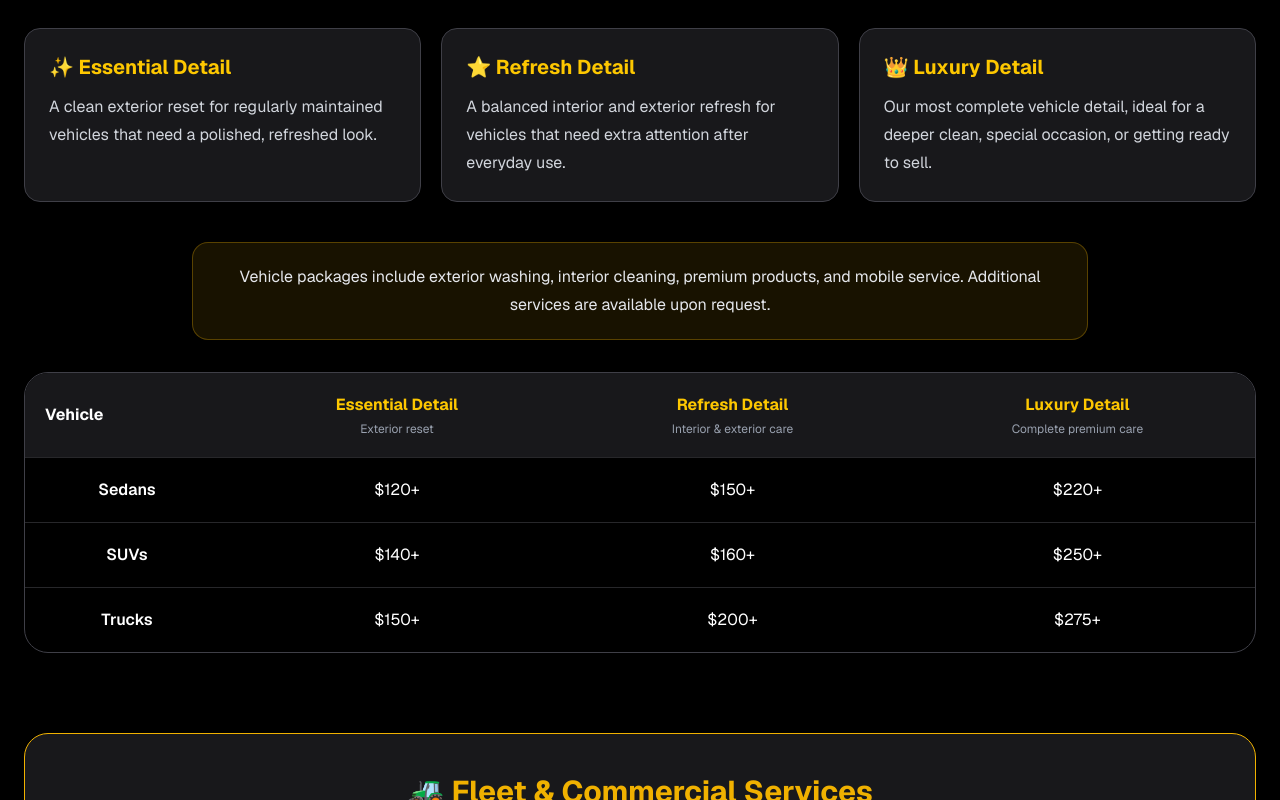
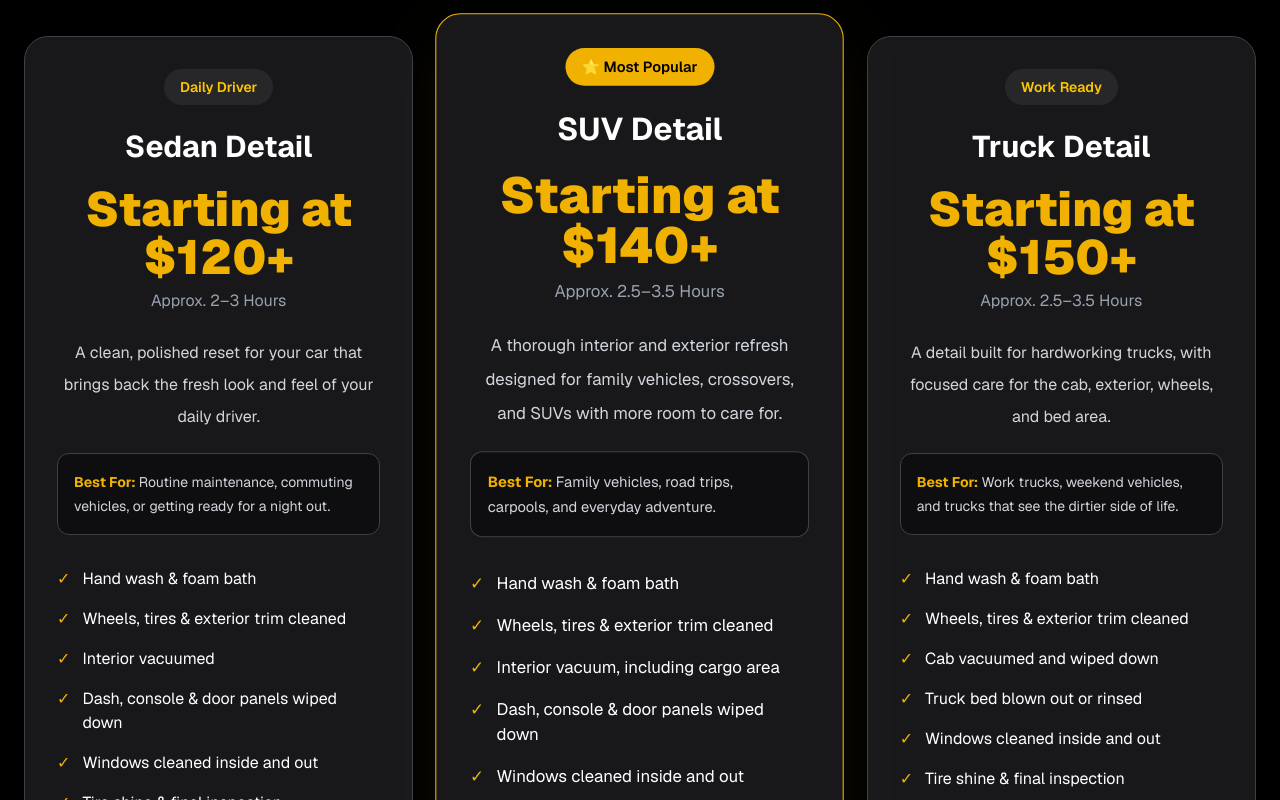
Before and after one commit to Natvibecodes/natflipswhips-website, a Next.js app: page / in a window 1280 px wide. Shown: the part 4560-5360 px from the top of the page. Built offline with nearby package versions, Linux system fonts and the light colour scheme.

Commit message:
Update Packages.tsx

```diff
--- a/app/components/Packages.tsx
+++ b/app/components/Packages.tsx
@@ -66,40 +66,58 @@ export default function Packages() {
 
   const vehiclePackages = [
     {
-      vehicle: "Sedans",
-      essential: "$120+",
-      refresh: "$150+",
-      luxury: "$220+",
+      title: "Sedan Detail",
+      badge: "Daily Driver",
+      price: "$120+",
+      time: "Approx. 2–3 Hours",
+      featured: false,
+      description:
+        "A clean, polished reset for your car that brings back the fresh look and feel of your daily driver.",
+      bestFor: "Routine maintenance, commuting vehicles, or getting ready for a night out.",
+      features: [
+        "Hand wash & foam bath",
+        "Wheels, tires & exterior trim cleaned",
+        "Interior vacuumed",
+        "Dash, console & door panels wiped down",
+        "Windows cleaned inside and out",
+        "Tire shine & final inspection",
+      ],
     },
     {
-      vehicle: "SUVs",
-      essential: "$140+",
-      refresh: "$160+",
-      luxury: "$250+",
+      title: "SUV Detail",
+      badge: "⭐ Most Popular",
+      price: "$140+",
+      time: "Approx. 2.5–3.5 Hours",
+      featured: true,
+      description:
+        "A thorough interior and exterior refresh designed for family vehicles, crossovers, and SUVs with more room to care for.",
+      bestFor: "Family vehicles, road trips, carpools, and everyday adventure.",
+      features: [
+        "Hand wash & foam bath",
+        "Wheels, tires & exterior trim cleaned",
+        "Interior vacuum, including cargo area",
+        "Dash, console & door panels wiped down",
+        "Windows cleaned inside and out",
+        "Tire shine & final inspection",
+      ],
     },
     {
-      vehicle: "Trucks",
-      essential: "$150+",
-      refresh: "$200+",
-      luxury: "$275+",
-    },
-  ];
-
-  const vehicleDetailLevels = [
-    {
-      title: "✨ Essential Detail",
+      title: "Truck Detail",
+      badge: "Work Ready",
+      price: "$150+",
+      time: "Approx. 2.5–3.5 Hours",
+      featured: false,
       description:
-        "A clean exterior reset for regularly maintained vehicles that need a polished, refreshed look.",
-    },
-    {
-      title: "⭐ Refresh Detail",
-      description:
-        "A balanced interior and exterior refresh for vehicles that need extra attention after everyday use.",
-    },
-    {
-      title: "👑 Luxury Detail",
-      description:
-        "Our most complete vehicle detail, ideal for a deeper clean, special occasion, or getting ready to sell.",
+        "A detail built for hardworking trucks, with focused care for the cab, exterior, wheels, and bed area.",
+      bestFor: "Work trucks, weekend vehicles, and trucks that see the dirtier side of life.",
+      features: [
+        "Hand wash & foam bath",
+        "Wheels, tires & exterior trim cleaned",
+        "Cab vacuumed and wiped down",
+        "Truck bed blown out or rinsed",
+        "Windows cleaned inside and out",
+        "Tire shine & final inspection",
+      ],
     },
   ];
 
@@ -199,82 +217,71 @@ export default function Packages() {
           </div>
 
           <div className="mt-24">
-            <h3 className="mb-5 text-3xl font-bold">🚗 Vehicle Packages</h3>
+            <h3 className="text-3xl font-bold">🚗 Vehicle Detail Packages</h3>
 
-            <p className="mx-auto max-w-3xl leading-7 text-gray-400">
-              Choose the level of care that fits your vehicle and its current
-              condition. Every package is completed with the same
-              detail-focused approach.
+            <p className="mx-auto mt-5 max-w-2xl leading-7 text-gray-400">
+              Premium mobile detailing for sedans, SUVs, and trucks—done at
+              your home, workplace, dealership, or job site.
             </p>
 
-            <div className="mt-10 grid gap-5 text-left md:grid-cols-3">
-              {vehicleDetailLevels.map((detailLevel) => (
+            <div className="mt-12 grid gap-8 lg:grid-cols-3">
+              {vehiclePackages.map((pkg) => (
                 <div
-                  key={detailLevel.title}
-                  className="rounded-2xl border border-zinc-700 bg-zinc-900 p-6"
+                  key={pkg.title}
+                  className={`rounded-3xl border p-8 transition-all duration-300 hover:-translate-y-2 ${
+                    pkg.featured
+                      ? "scale-105 border-yellow-500 bg-zinc-900 shadow-2xl shadow-yellow-500/10"
+                      : "border-zinc-700 bg-zinc-900 hover:border-yellow-500"
+                  }`}
                 >
-                  <h4 className="text-xl font-bold text-yellow-400">
-                    {detailLevel.title}
-                  </h4>
-                  <p className="mt-3 leading-7 text-gray-300">
-                    {detailLevel.description}
+                  <span
+                    className={`inline-block rounded-full px-4 py-2 text-sm font-semibold ${
+                      pkg.featured
+                        ? "bg-yellow-500 text-black"
+                        : "bg-zinc-800 text-yellow-400"
+                    }`}
+                  >
+                    {pkg.badge}
+                  </span>
+
+                  <h4 className="mt-6 text-3xl font-bold">{pkg.title}</h4>
+
+                  <p className="mt-5 text-5xl font-black text-yellow-500">
+                    Starting at {pkg.price}
                   </p>
+
+                  <p className="mt-2 text-gray-400">{pkg.time}</p>
+
+                  <p className="mt-6 leading-8 text-gray-300">
+                    {pkg.description}
+                  </p>
+
+                  <p className="mt-5 rounded-xl border border-zinc-700 bg-black/40 p-4 text-left text-sm leading-6 text-gray-300">
+                    <span className="font-bold text-yellow-500">Best For: </span>
+                    {pkg.bestFor}
+                  </p>
+
+                  <ul className="mt-8 space-y-4 text-left">
+                    {pkg.features.map((feature) => (
+                      <li key={feature} className="flex gap-3">
+                        <span className="text-yellow-500">✓</span>
+                        <span>{feature}</span>
+                      </li>
+                    ))}
+                  </ul>
+
+                  <a
+                    href="/book"
+                    className={`mt-10 block rounded-xl py-4 font-bold transition ${
+                      pkg.featured
+                        ? "bg-yellow-500 text-black hover:bg-yellow-400"
+                        : "bg-zinc-800 hover:bg-zinc-700"
+                    }`}
+                  >
+                    Book This Package
+                  </a>
                 </div>
               ))}
-            </div>
-
-            <p className="mx-auto mt-10 max-w-4xl rounded-2xl border border-yellow-500/30 bg-yellow-500/10 p-5 leading-7 text-gray-200">
-              Vehicle packages include exterior washing, interior cleaning,
-              premium products, and mobile service. Additional services are
-              available upon request.
-            </p>
-
-            <div className="mt-8 overflow-x-auto rounded-3xl border border-zinc-700">
-              <table className="min-w-[720px] w-full">
-                <thead className="bg-zinc-900">
-                  <tr>
-                    <th className="p-5 text-left">Vehicle</th>
-                    <th className="p-5 text-center">
-                      <span className="block text-base text-yellow-400">
-                        Essential Detail
-                      </span>
-                      <span className="mt-1 block text-xs font-normal text-gray-400">
-                        Exterior reset
-                      </span>
-                    </th>
-                    <th className="p-5 text-center">
-                      <span className="block text-base text-yellow-400">
-                        Refresh Detail
-                      </span>
-                      <span className="mt-1 block text-xs font-normal text-gray-400">
-                        Interior &amp; exterior care
-                      </span>
-                    </th>
-                    <th className="p-5 text-center">
-                      <span className="block text-base text-yellow-400">
-                        Luxury Detail
-                      </span>
-                      <span className="mt-1 block text-xs font-normal text-gray-400">
-                        Complete premium care
-                      </span>
-                    </th>
-                  </tr>
-                </thead>
-
-                <tbody>
-                  {vehiclePackages.map((vehicle) => (
-                    <tr
-                      key={vehicle.vehicle}
-                      className="border-t border-zinc-800 transition hover:bg-zinc-900/60"
-                    >
-                      <td className="p-5 font-semibold">{vehicle.vehicle}</td>
-                      <td className="p-5 text-center">{vehicle.essential}</td>
-                      <td className="p-5 text-center">{vehicle.refresh}</td>
-                      <td className="p-5 text-center">{vehicle.luxury}</td>
-                    </tr>
-                  ))}
-                </tbody>
-              </table>
             </div>
           </div>
 
@@ -325,6 +332,7 @@ export default function Packages() {
             <h3 className="text-xl font-bold text-yellow-400">
               Need something not listed?
             </h3>
+
             <p className="mt-3 leading-7 text-gray-300">
               Contact us for a custom quote. We’d be happy to build a detailing
               package that fits your vehicle and your needs.
```
